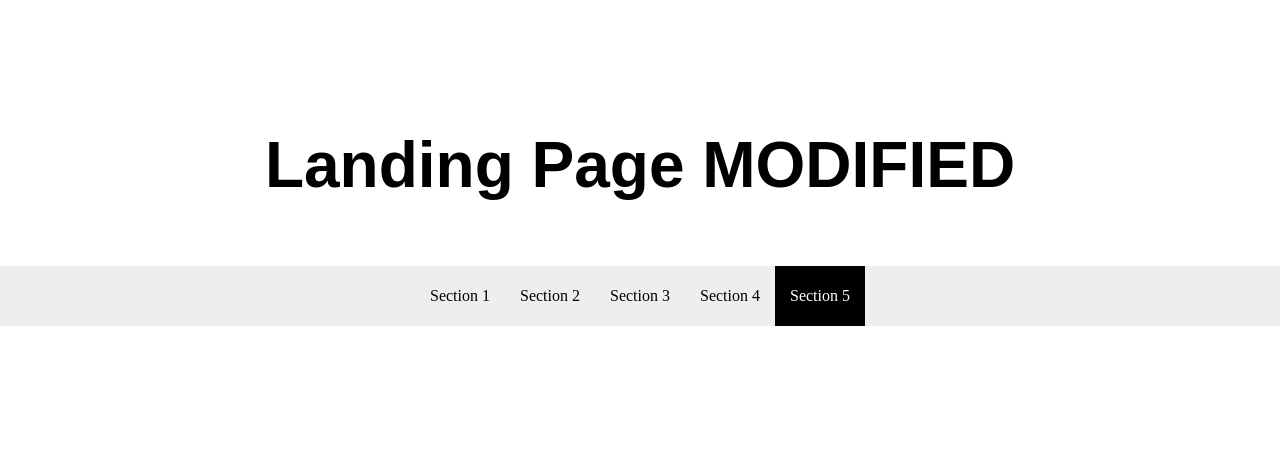
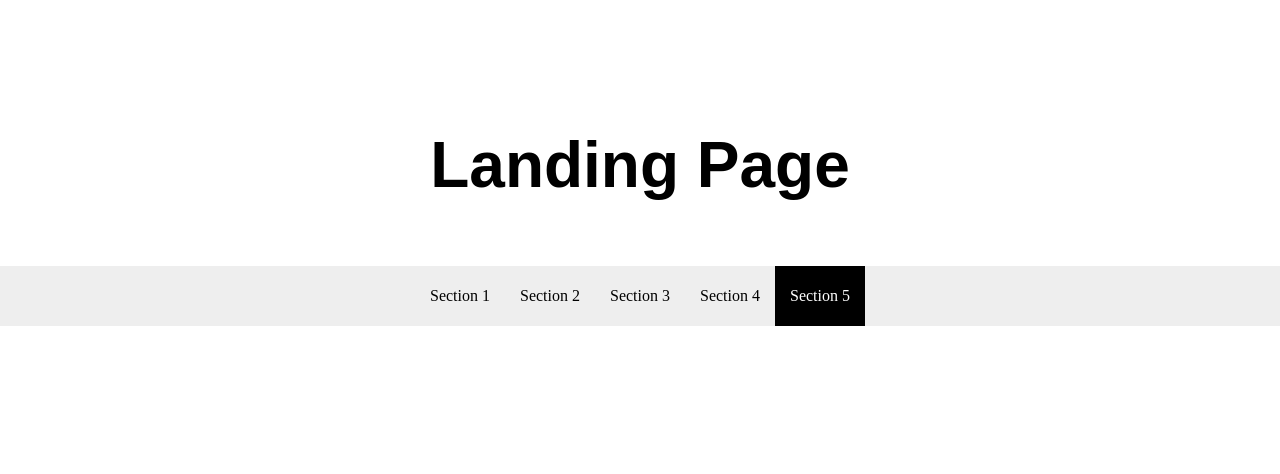
Before and after one commit to Abdelrhman-CaT/Tempelate-Landing-Page, a plain HTML site: page index.html in a window 1280 px wide. Shown: the top 474 px of the page. Drawn offline with Linux system fonts and the light colour scheme.

Commit message:
reverting changes

```diff
--- a/index.html
+++ b/index.html
@@ -14,7 +14,7 @@
 </head>
 <body>
       <header>
-        <h1>Landing Page MODIFIED</h1>
+        <h1>Landing Page</h1>
       </header>
       <!-- Each Section has an ID (used for the anchor) and
       a data attribute that will populate the li node.
```
